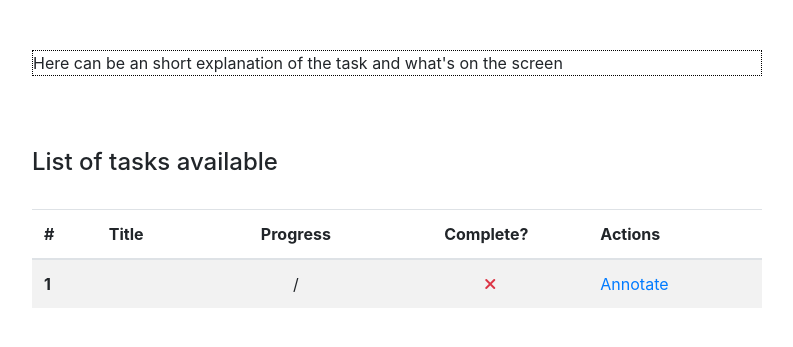
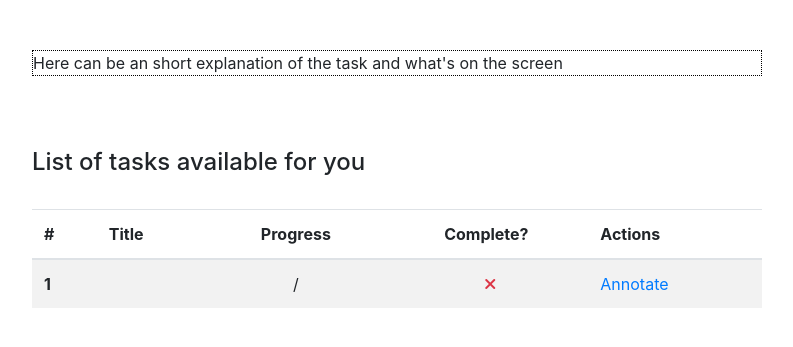
Before and after one commit to dinel/Matric-Annotator, a Symfony app: template templates/front_page/index.html.twig in a window 1280 px wide. Shown: the part 54-401 px from the top of the page, without its empty margins (243-1036 px from the left). Run offline with Twig, Linux system fonts and the light colour scheme; the template is opened without the code that fills it: most values are stand-ins (such as "Sample title", 1, 10 or a date in 2020); some libraries are stand-ins or nearby versions.

Commit message:
Cosmetic change

```diff
--- a/templates/front_page/index.html.twig
+++ b/templates/front_page/index.html.twig
@@ -11,7 +11,7 @@
             Here can be an short explanation of the task and what's on the screen
         </div>
 
-        <h4 class="vspace3">List of tasks available</h4>
+        <h4 class="vspace3">List of tasks available for you</h4>
         <table class="table table-striped vspace2">
             <thead>
             <tr>
```
